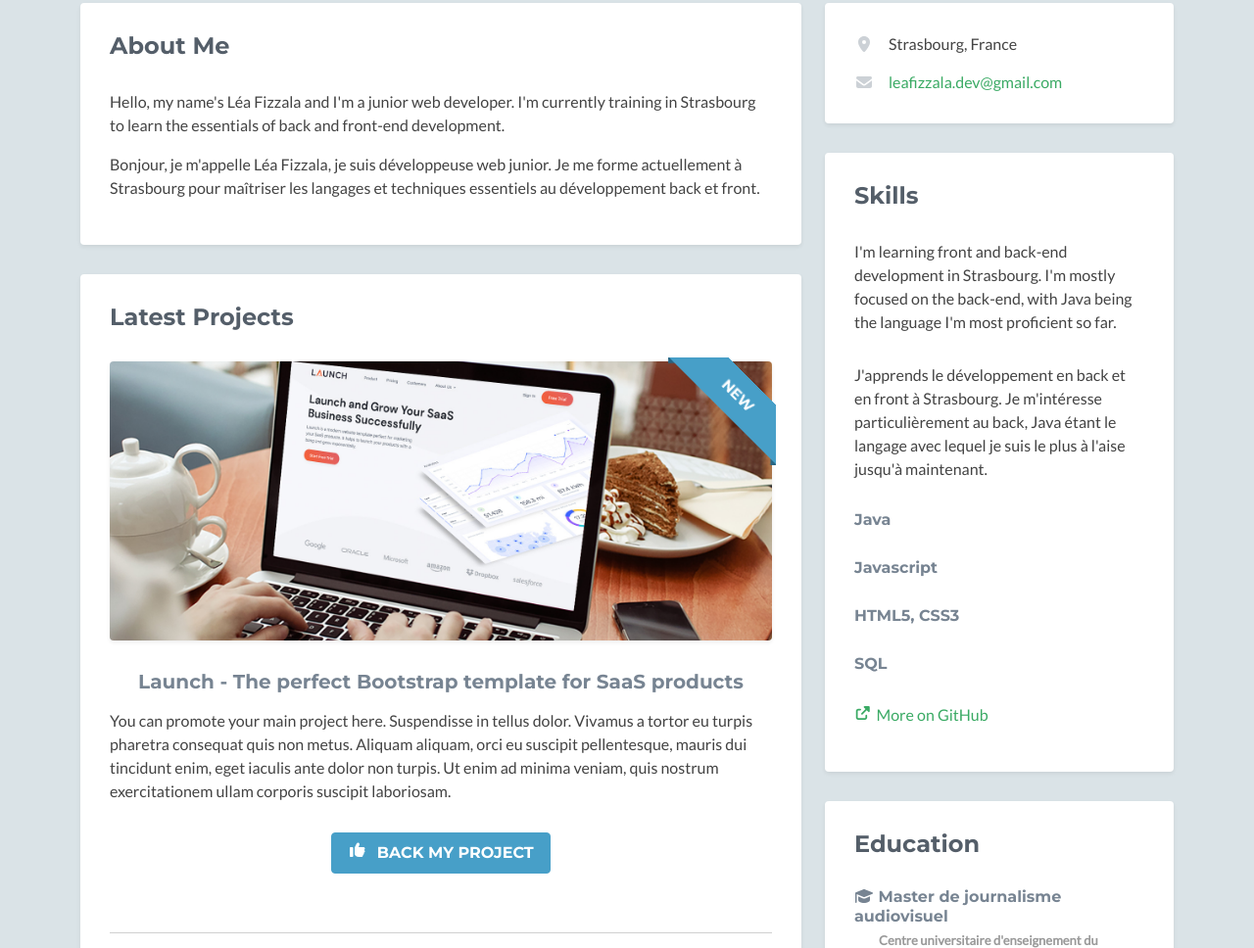
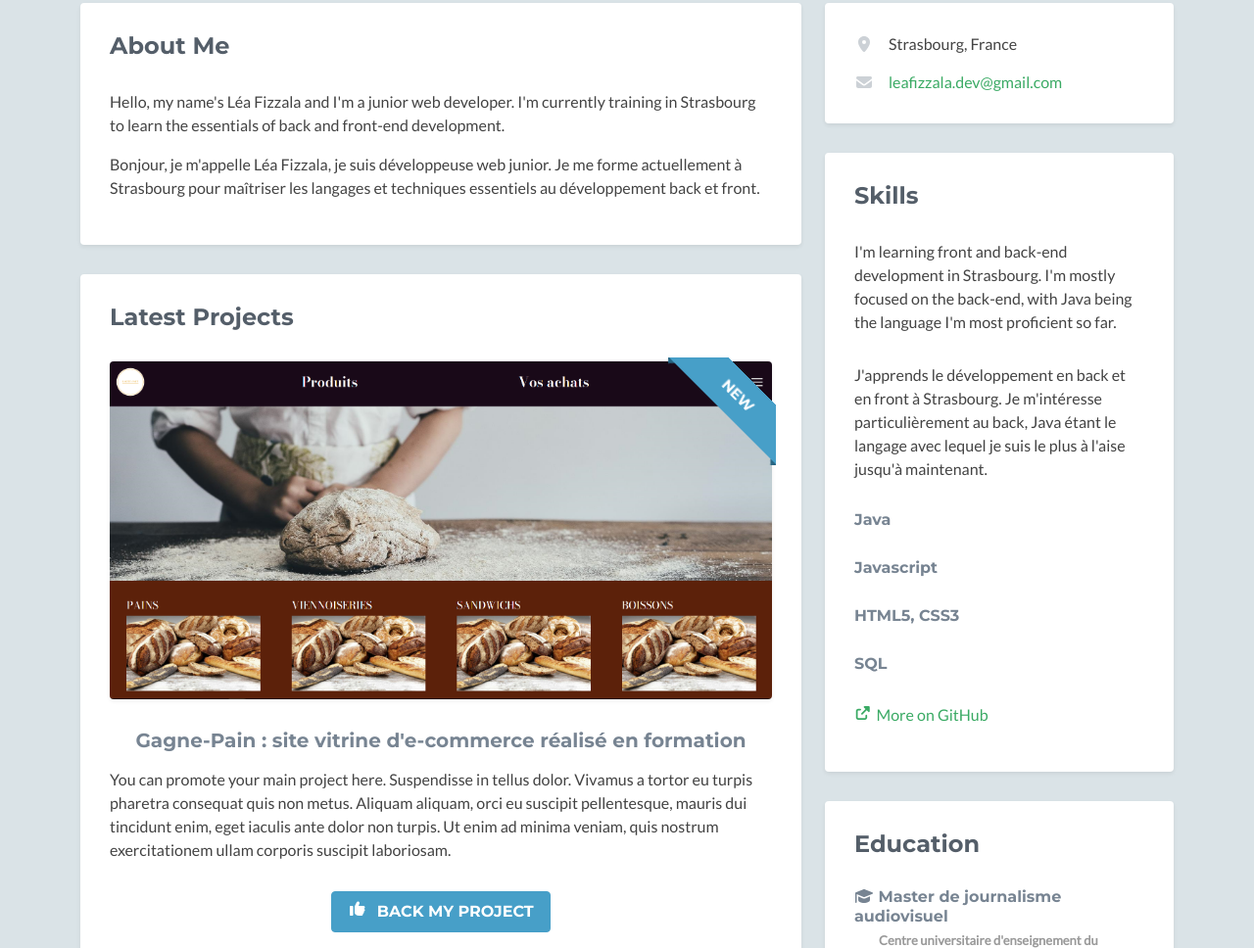
Before and after one commit to LeaFizzala/LeaFizzala.github.io, a plain HTML site: page index.html in a window 1280 px wide. Shown: the part 416-1384 px from the top of the page at 98% size. Drawn offline with Linux system fonts and the light colour scheme; some icons are missing; files whose address does not match are found by name.

Commit message:
Adding the project gagne pain

```diff
--- a/index.html
+++ b/index.html
@@ -89,15 +89,15 @@
                             <div class="item featured text-center">
 
                                 <div class="featured-image has-ribbon">
-                                    <a href="https://themes.3rdwavemedia.com/bootstrap-templates/startup/launch-bootstrap-4-template-for-saas-businesses/" target="_blank">
-                                    <img class="img-fluid project-image rounded shadow-sm" src="assets/images/projects/project-featured.jpg" alt="project name" />
+                                    <a href="https://github.com/LeaFizzala/gagne-pain" target="_blank">
+                                    <img class="img-fluid project-image rounded shadow-sm" src="assets/images/projects/accueil_desktop_gagnepain.png" alt="project name" />
                                     </a>
                                     <div class="ribbon">
                                         <div class="text">New</div>
                                     </div>
                                 </div>
 
-                                <h3 class="title mb-3"><a href="https://themes.3rdwavemedia.com/bootstrap-templates/startup/launch-bootstrap-4-template-for-saas-businesses/" target="_blank">Launch - The perfect Bootstrap template for SaaS products</a></h3>
+                                <h3 class="title mb-3"><a href="" target="_blank">Gagne-Pain : site vitrine d'e-commerce réalisé en formation</a></h3>
 
                                 <div class="desc text-start">
                                     <p>You can promote your main project here. Suspendisse in tellus dolor. Vivamus a tortor eu turpis pharetra consequat quis non metus. Aliquam aliquam, orci eu suscipit pellentesque, mauris dui tincidunt enim, eget iaculis ante dolor non turpis. Ut enim ad minima veniam, quis nostrum exercitationem ullam corporis suscipit laboriosam.</p>
```
Also changed, not shown: assets/images/projects/accueil_desktop_gagnepain.png (added).
